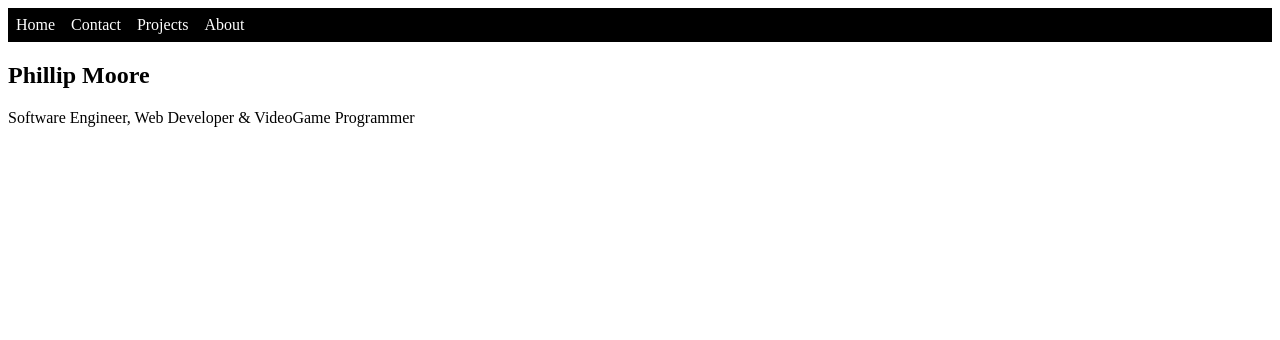
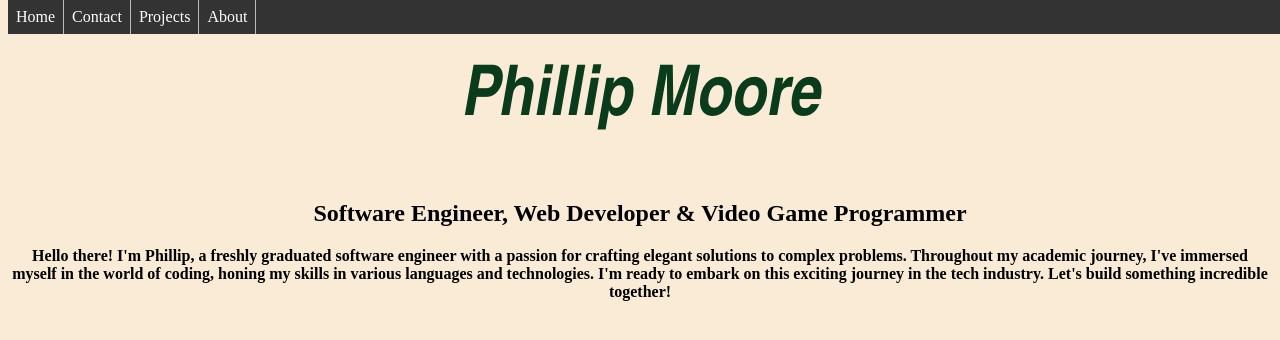
Before and after one commit to Phillipmoore01/Phillipmoore01.github.io, a PHP site: page /index.html in a window 1280 px wide. Shown: the top 340 px of the page. Run offline with PHP 8.4, Linux system fonts and the light colour scheme.

Commit message:
updatein site

```diff
--- a/default.css
+++ b/default.css
@@ -1,14 +1,18 @@
 ul{
     /*Removes bullet points and default padding and margins*/
+ position: fixed;
+ top: 0;
+ width: 100%;
  list-style-type: none;
  margin: 0;
  padding: 0;
  overflow: hidden;
- background-color: black;
+ background-color: #333;
 }
 
 li{
     float: left;
+    border-right: 1px solid #bbb;
 }
 
 li a{
@@ -17,9 +21,29 @@ li a{
     text-align: center;
     padding: 8px;
     text-decoration: none;
-   /* background-color: black; */
 }
 
 li a:hover{
     background-color: #111;
 }
+
+h1{
+    font-size: 70px;
+    text-align: center;
+    color: #0A3B1b;
+    font-style: oblique;
+    font-family: 'Arial Narrow';
+}
+
+h2{
+    text-align: center;
+}
+
+body{
+    background-color: antiquewhite;
+}
+
+p{
+    text-align: center;
+    font-weight: bold;
+}
--- a/index.html
+++ b/index.html
@@ -17,7 +17,12 @@
 
     <section>
         <h1>Phillip Moore</h1>
-        <p>Software Engineer, Web Developer & VideoGame Programmer</p>
+        <h2>Software Engineer, Web Developer & Video Game Programmer</h2>
+    </section>
+    <section>
+        <p>Hello there! I'm Phillip, a freshly graduated software engineer with a passion for crafting elegant solutions to complex problems.
+            Throughout my academic journey, I've immersed myself in the world of coding, honing my skills in various languages and technologies.
+             I'm ready to embark on this exciting journey in the tech industry. Let's build something incredible together!</p>
     </section>
 </body>
 
```
Also changed, not shown: images/ForestBackground.jpg (added), 1 other file.
